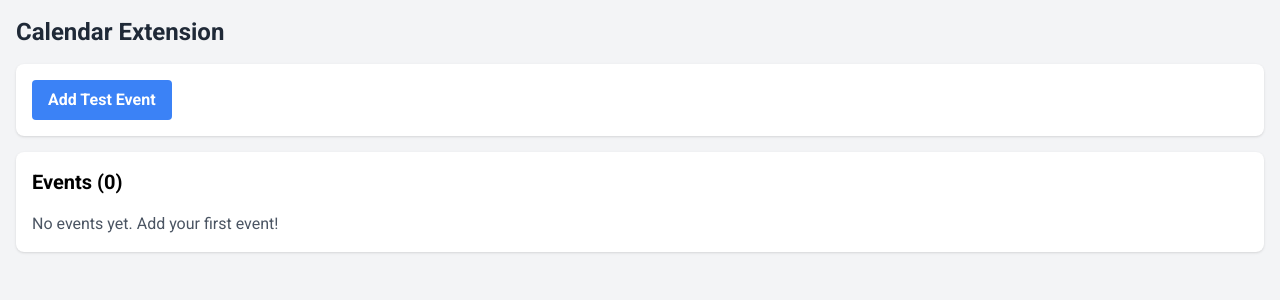
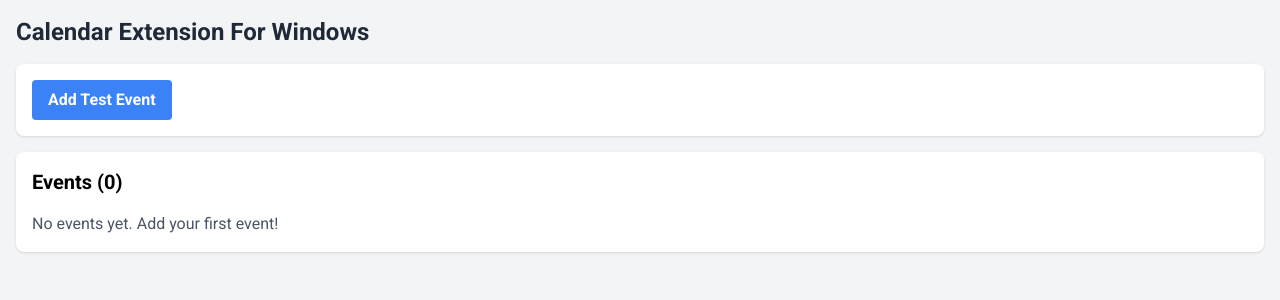
Before and after one commit to k-vijayvergi09/CalendarExtension, a React app: page / in a window 1280 px wide. Shown: the top 300 px of the page. Built offline with nearby package versions, Linux system fonts and the light colour scheme.

Commit message:
test workflow

```diff
--- a/src/sidepanel/App.tsx
+++ b/src/sidepanel/App.tsx
@@ -16,7 +16,7 @@
 
   return (
     <div className="min-h-screen bg-gray-100 p-4">
-      <h1 className="text-2xl font-bold text-gray-800 mb-4">Calendar Extension</h1>
+      <h1 className="text-2xl font-bold text-gray-800 mb-4">Calendar Extension For Windows</h1>
       <div className="bg-white rounded-lg shadow p-4 mb-4">
         <button
           onClick={handleAddEvent}
```
